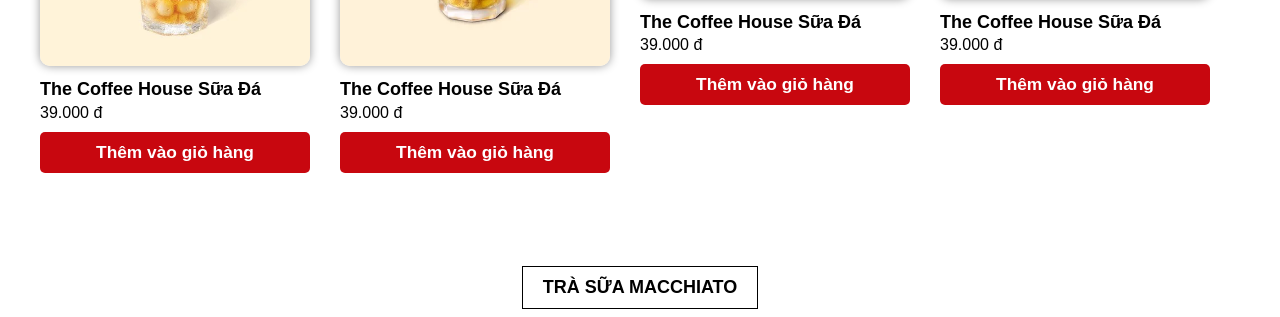
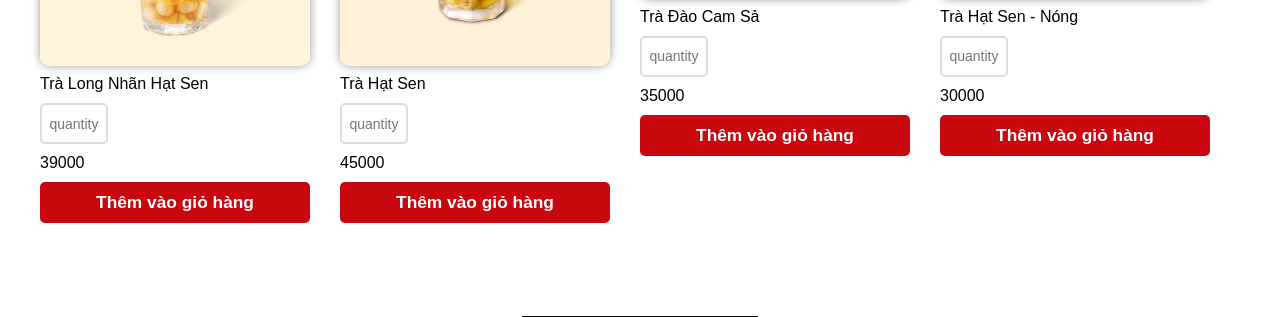
Before and after one commit to Bengin2/App-coffee, a Flask app: page /tra in a window 1280 px wide. Shown: the part 487-804 px from the top of the page. Run offline with Flask 3, Linux system fonts and the light colour scheme.

Commit message:
newupdate

```diff
--- a/WebsiteofVP/Home/app.py
+++ b/WebsiteofVP/Home/app.py
@@ -59,18 +59,18 @@ cake = [
     {"id": 4, "name": "Bánh mochi vị dâu", "price": 50000, "image": "img/banh4.webp"},
 ]
 
-tea = [
-    {"id": 1, "name": "Trà vải", "price": 39000, "image": "img/tra1.webp"},
-    {"id": 2, "name": "Trà hạt sen", "price": 45000, "image": "img/tra2.webp"},
-    {"id": 3, "name": "Trà đào", "price": 35000, "image": "img/tra3.webp"},
-    {"id": 4, "name": "Bánh đào nóng", "price": 30000, "image": "img/tra4.webp"},
+machiato = [
+    {"id": 1, "name": "Hồng Trà Sữa Trân Châu", "price": 39000, "image": "img/ts1.webp"},
+    {"id": 2, "name": "Trà Mắc Ca Trân Châu", "price": 35000, "image": "img/ts2.webp"},
+    {"id": 3, "name": "Trà Mắc Ca Trân Châu", "price": 35000, "image": "img/ts3.webp"},
+    {"id": 4, "name": "Trà Hạt Sen - Nóng", "price": 30000, "image": "img/ts4.webp"},
 
 ]
-teafruit = [
-    # {"id": 1, "name": "Trà vải", "price": 39000, "image": "img/tra1.webp"},
-    # {"id": 2, "name": "Trà hạt sen", "price": 45000, "image": "img/tra2.webp"},
-    # {"id": 3, "name": "Trà đào", "price": 35000, "image": "img/tra3.webp"},
-    # {"id": 4, "name": "Bánh đào nóng", "price": 30000, "image": "img/tra4.webp"},
+tea = [
+    {"id": 1, "name": "Trà Long Nhãn Hạt Sen", "price": 39000, "image": "img/tra1.webp"},
+    {"id": 2, "name": "Trà Hạt Sen", "price": 45000, "image": "img/tra2.webp"},
+    {"id": 3, "name": "Trà Đào Cam Sả", "price": 35000, "image": "img/tra3.webp"},
+    {"id": 4, "name": "Trà Hạt Sen - Nóng", "price": 30000, "image": "img/tra4.webp"},
 
 ]
 
@@ -126,7 +126,7 @@ def cafe():
 @login_required
 @app.route('/tra')
 def tra():
-    return render_template('tra.html',products=tea,foodtea = teafruit)
+    return render_template('tra.html',products=machiato,foodtea = tea)
 
 @app.route('/register', methods=['GET', 'POST'])
 def register():
@@ -160,7 +160,7 @@ def home():
     return render_template("home.html",
                            coffee_product = coffee,
                            cake_product = cake,
-                           tea_product = tea)
+                           tea_product = machiato)
 
 
 @app.route('/login', methods=['GET', 'POST'])
@@ -272,6 +272,36 @@ def addcake():
 
 #thêm trà vào giỏ
 @login_required
+@app.route("/addmachiato",methods = ["POST"])
+def addmachiato():
+    id = int(request.form.get("id"))
+    quantity = int(request.form.get("quantity"))
+
+    cart = session.get("cart", [])
+
+
+    for item in cart:
+        if item["id"] == id:
+
+            return redirect(url_for('cart'))
+    for itm in machiato:
+        if itm["id"] == id:
+            cart.append(
+                {
+                    "id": id,
+                    "name": itm["name"],
+                    "price": itm["price"],
+                    "image": itm["image"],
+                    "quantity": quantity
+                }
+            )
+            break
+
+    session["cart"] = cart
+    return redirect(url_for('cart'))
+
+#thêm machiato vào giỏ
+@login_required
 @app.route("/addtea",methods = ["POST"])
 def addtea():
     id = int(request.form.get("id"))
@@ -299,6 +329,7 @@ def addtea():
 
     session["cart"] = cart
     return redirect(url_for('cart'))
+
 
 @login_required
 @app.route("/cart")
--- a/WebsiteofVP/Home/static/css/cafe.css
+++ b/WebsiteofVP/Home/static/css/cafe.css
@@ -164,7 +164,7 @@ h2 {
 }
 .warpper{
     max-width: 1180px;
-    margin-top: 6%;
+    margin-top: 25%;
 }
 h3{
     font-size: 18px;
@@ -179,7 +179,7 @@ h3{
 }
 .headline{
     text-align: center;
-    margin-top: 6%;
+    margin-top: 25%;
 }
 .slide{
     width: 100%;
--- a/WebsiteofVP/Home/static/css/style.css
+++ b/WebsiteofVP/Home/static/css/style.css
@@ -315,3 +315,19 @@ footer.cot{
     float: left;
     width: 33.33%;
 }
+
+.quantity {
+    width: 60px;
+    height: 35px;
+    font-size: 14px;
+    text-align: center;
+    margin: 10px 0;
+    border: 2px solid #ddd;
+    border-radius: 5px;
+    transition: border-color 0.3s;
+}
+
+.quantity:focus {
+    border-color: #007bff;
+    outline: none;
+}
--- a/WebsiteofVP/Home/templates/banhngot.html
+++ b/WebsiteofVP/Home/templates/banhngot.html
@@ -6,7 +6,9 @@
     <meta name="viewport" content="width=device-width, initial-scale=1.0">
     <title>Bánh Ngọt</title>
     <link rel="stylesheet" href="https://cdnjs.cloudflare.com/ajax/libs/font-awesome/4.7.0/css/font-awesome.min.css">
+    <link rel="stylesheet" href="{{ url_for('static', filename='css/style.css') }}">
     <link rel="stylesheet" href="{{ url_for('static', filename='css/banhngot.css') }}">
+
     <link rel="shortcut icon" href="{{ url_for('static', filename='img/logos/logo.png') }}">
 </head>
 <body onload="slsp()">
@@ -15,7 +17,7 @@
             <nav>
                 <img src="{{ url_for('static', filename='img/logos/logo.png') }}" alt="Logo" width="80">
                 <div class="logo">
-                    <link rel="shortcut icon" href="{{ url_for('static', filename='img/logos/logoobin.png') }}">
+                    <img src="{{ url_for('static', filename='img/logos/logoobin.png') }}" alt="Logo" width="80">
                 </div>
                 <div class="main-menu">
                     <ul class="ul1">
@@ -68,7 +70,7 @@
                         <img src="{{ url_for('static', filename=product.image ) }}" alt="">
                         <a href=""><div class="name-items"><input type="hidden" name="id" value="{{ product.id }}"></div></a>
                         <div class="price-items" ><a name="name">{{ product.name }}</a></div>
-                        <input type="text" placeholder="quantity" name="quantity" value="{{ product.quantity }}">
+                        <input class = "quantity" type="text" placeholder="quantity" name="quantity" value="{{ product.quantity }}">
                         <div class="price" ><a name="price">{{ product.price }}</a></div>
                         <button type="submit">Thêm vào giỏ hàng</button>
                     </form>
--- a/WebsiteofVP/Home/templates/tra.html
+++ b/WebsiteofVP/Home/templates/tra.html
@@ -6,6 +6,7 @@
     <meta name="viewport" content="width=device-width, initial-scale=1.0">
     <title>Trà Trái Cây</title>
     <link rel="stylesheet" href="https://cdnjs.cloudflare.com/ajax/libs/font-awesome/4.7.0/css/font-awesome.min.css">
+    <link rel="stylesheet" href="{{ url_for('static', filename='css/style.css') }}">
     <link rel="stylesheet" href="{{ url_for('static', filename='css/tra.css') }}">
     <img src="{{ url_for('static', filename='img/logos/logo.png') }}" alt="Logo" width="80">
 </head>
@@ -60,34 +61,19 @@
     <section class="containerfull">
         <div class="container">
             <div class="containerfull">
+                {% for product in foodtea%}
                 <div class="box25 mr15">
-                    <img src="{{ url_for('static', filename='img/tra1.webp') }}" alt="Logo" width="80">
-                    <a href=""><div class="name-items">The Coffee House Sữa Đá</div></a>
-                    <div class="price-items">39.000 đ</div>
-                    <input type="hidden" name="price" value="39000">
-                    <button>Thêm vào giỏ hàng</button>
+                    <form action="{{ url_for('addtea') }}" method="POST" >
+                        <img src="{{ url_for('static', filename=product.image ) }}" alt="">
+                        <a href=""><div class="name-items"><input type="hidden" name="id" value="{{ product.id }}"></div></a>
+                        <div class="price-items" ><a name="name">{{ product.name }}</a></div>
+                        <input class = "quantity" type="text" placeholder="quantity" name="quantity" value="{{ product.quantity }}">
+                        <div class="price" ><a name="price">{{ product.price }}</a></div>
+                        <button type="submit">Thêm vào giỏ hàng</button>
+                    </form>
+
                 </div>
-                <div class="box25 mr15">
-                    <img src="{{ url_for('static', filename='img/tra2.webp') }}" alt="">
-                    <a href=""><div class="name-items">The Coffee House Sữa Đá</div></a>
-                    <div class="price-items">39.000 đ</div>
-                    <input type="hidden" name="price" value="39000">
-                    <button>Thêm vào giỏ hàng</button>
-                </div>
-                <div class="box25 mr15">
-                    <img src="{{ url_for('static', filename='img/tra3.webp') }}" alt="">
-                    <a href=""><div class="name-items">The Coffee House Sữa Đá</div></a>
-                    <div class="price-items">39.000 đ</div>
-                    <input type="hidden" name="price" value="39000">
-                    <button>Thêm vào giỏ hàng</button>
-                </div>
-                <div class="box25 mr15">
-                    <img src="{{ url_for('static', filename='img/tra4.webp') }}" alt="">
-                    <a href=""><div class="name-items">The Coffee House Sữa Đá</div></a>
-                    <div class="price-items">39.000 đ</div>
-                    <input type="hidden" name="price" value="39000">
-                    <button>Thêm vào giỏ hàng</button>
-                </div>
+                {%endfor%}
             </div>
         </div>
     </section>
@@ -100,11 +86,11 @@
             <div class="containerfull">
                 {% for product in products%}
                 <div class="box25 mr15">
-                    <form action="{{ url_for('addtea') }}" method="POST" >
+                    <form action="{{ url_for('addmachiato') }}" method="POST" >
                         <img src="{{ url_for('static', filename=product.image ) }}" alt="">
                         <a href=""><div class="name-items"><input type="hidden" name="id" value="{{ product.id }}"></div></a>
                         <div class="price-items" ><a name="name">{{ product.name }}</a></div>
-                        <input type="text" placeholder="quantity" name="quantity" value="{{ product.quantity }}">
+                        <input class = "quantity" type="text" placeholder="quantity" name="quantity" value="{{ product.quantity }}">
                         <div class="price" ><a name="price">{{ product.price }}</a></div>
                         <button type="submit">Thêm vào giỏ hàng</button>
                     </form>
```
Also changed, not shown: WebsiteofVP/Home/templates/cafe.html (+4 -3 lines), WebsiteofVP/Home/static/css/tra.css (line endings or trailing spaces).
